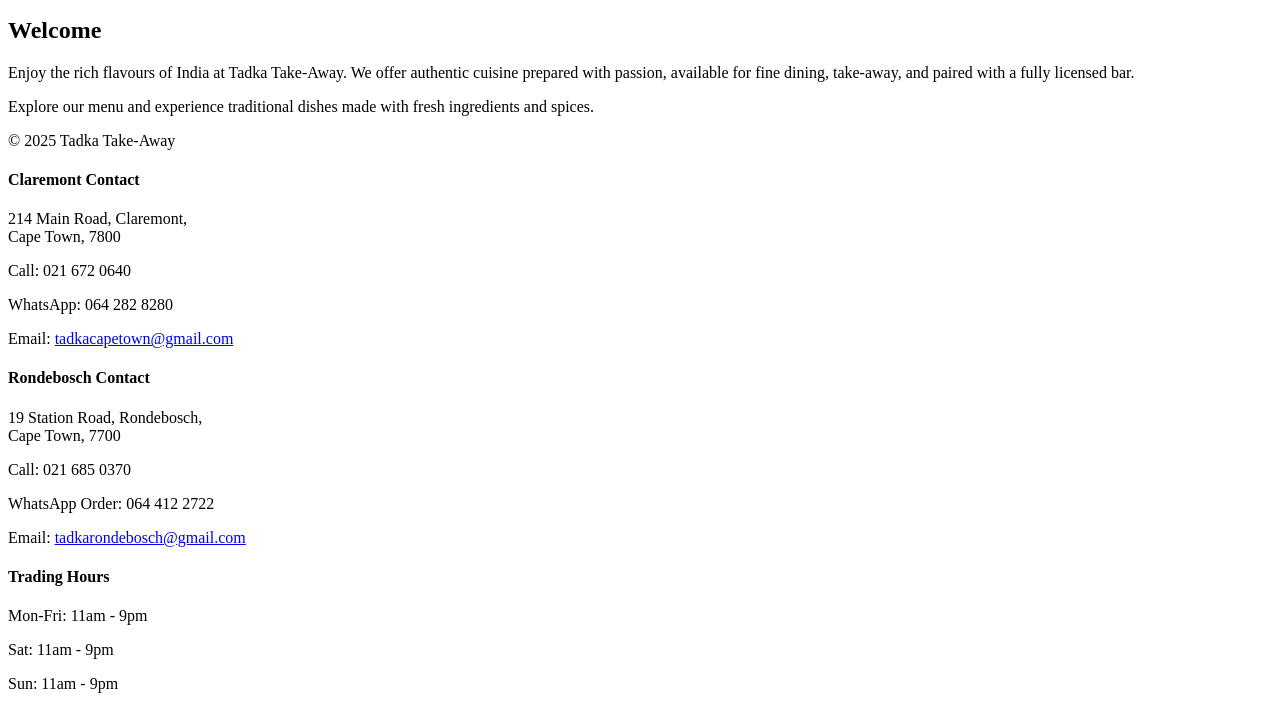
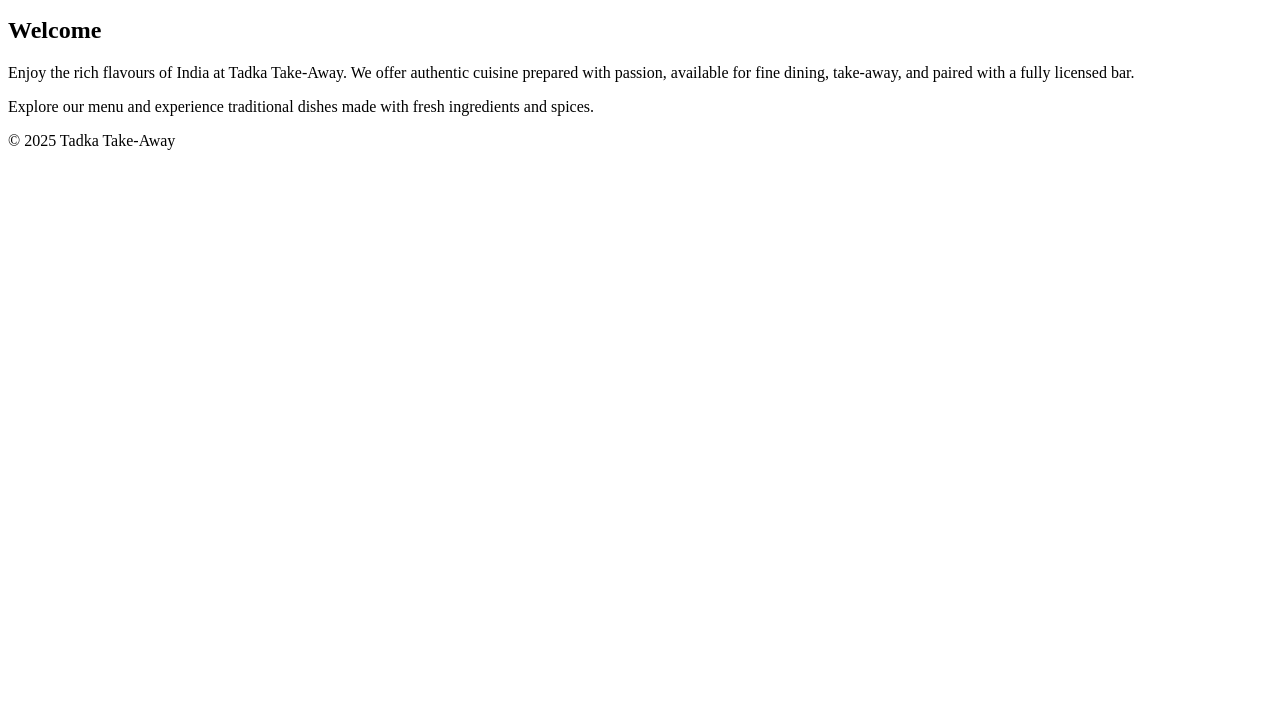
Before and after one commit to ST10486281/2025-08-WEDE-Assignment-Part-1, a plain HTML site: page index.html in a window 1280 px wide. Shown: the part 1132-1841 px from the top of the page. After the commit the page ends 1290 px from the top, so only its background shows below. Drawn offline with Linux system fonts and the light colour scheme.

Commit message:
Move contact details

```diff
--- a/index.html
+++ b/index.html
@@ -34,29 +34,8 @@
 
     <!-- Footer -->
     <div>
-        <div>&copy; 2025 Tadka Take-Away</div>
-        <div>
-          <h4>Claremont Contact</h4>
-          <p>214 Main Road, Claremont,<br />Cape Town, 7800</p>
-          <p>Call: 021 672 0640</p>
-          <p>WhatsApp: 064 282 8280</p>
-          <p>Email: <a href="mailto:tadkacapetown@gmail.com">tadkacapetown@gmail.com</a></p>
-        </div>
-        <div>
-          <h4>Rondebosch Contact</h4>
-          <p>19 Station Road, Rondebosch,<br />Cape Town, 7700</p>
-          <p>Call: 021 685 0370</p>
-          <p>WhatsApp Order: 064 412 2722</p>
-          <p>Email: <a href="mailto:tadkarondebosch@gmail.com">tadkarondebosch@gmail.com</a></p>
-        </div>
-        <div>
-          <h4>Trading Hours</h4>
-          <p>Mon-Fri: 11am - 9pm</p>
-          <p>Sat: 11am - 9pm</p>
-          <p>Sun: 11am - 9pm</p>
-        </div>
+        &copy; 2025 Tadka Take-Away
     </div>
-
 
   </body>
 </html>
```
Also changed, not shown: claremont-menu.html (+1 -21 lines), rondebosch-menu.html (+1 -21 lines).
